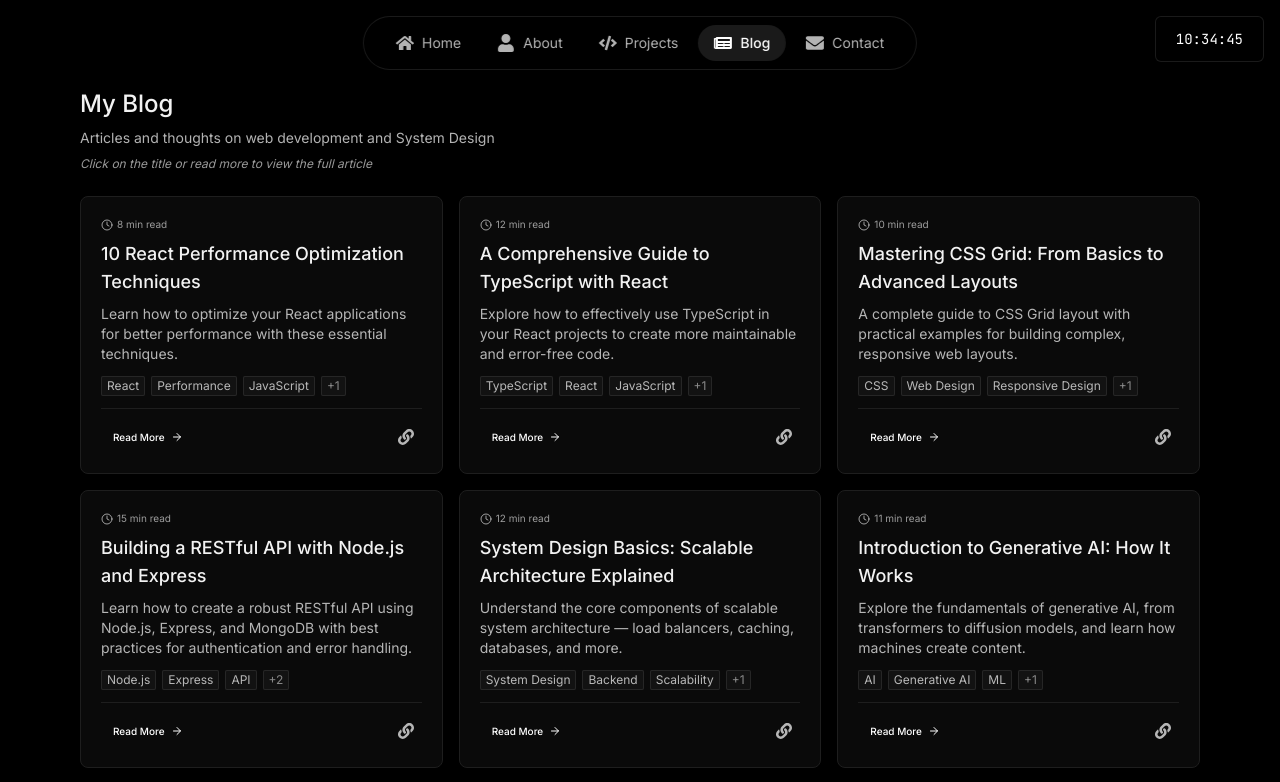
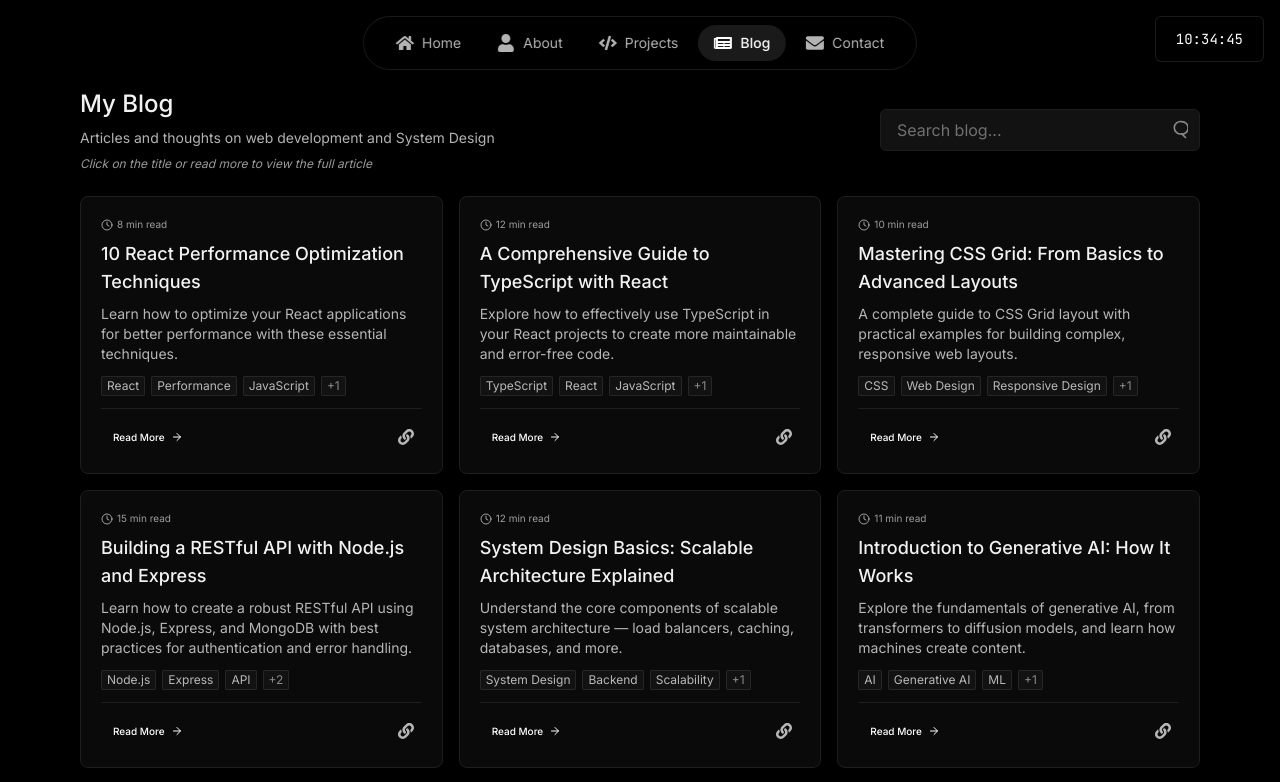
Before and after one commit to ansh-kmar9/portfolio, a React (Create React App) app: page /blog in a window 1280 px wide. Shown: the top 782 px of the page. Built offline with nearby package versions, Linux system fonts and the light colour scheme.

Commit message:
added the search bar in the blog section

```diff
--- a/src/pages/BlogPage.jsx
+++ b/src/pages/BlogPage.jsx
@@ -1,16 +1,28 @@
-import React, { useEffect } from 'react';
+import React, { useEffect, useState } from 'react';
 import { Helmet } from 'react-helmet-async';
 import { motion } from 'framer-motion';
 import { useLocation } from 'react-router-dom';
 import BlogCard from '../components/blog/BlogCard';
-import { blogs } from '../data/blogs';
+import { blogs as blogData } from '../data/blogs';
 
 const BlogPage = () => {
   const location = useLocation();
+  const [searchTerm, setSearchTerm] = useState('');
+  const [filteredBlogs, setFilteredBlogs] = useState(blogData);
 
   useEffect(() => {
     window.scrollTo({ top: 0, behavior: 'smooth' });
   }, [location.pathname]);
+
+  useEffect(() => {
+    const term = searchTerm.toLowerCase();
+    const filtered = blogData.filter((blog) =>
+      blog.title.toLowerCase().includes(term) ||
+      blog.excerpt.toLowerCase().includes(term) ||
+      blog.tags.some(tag => tag.toLowerCase().includes(term))
+    );
+    setFilteredBlogs(filtered);
+  }, [searchTerm]);
 
   return (
     <>
@@ -21,8 +33,10 @@ const BlogPage = () => {
 
       <section className="pt-0 xs:pt-1 sm:pt-3 md:pt-6 px-1 xs:px-2 sm:px-4 md:px-6">
         <div className="container mx-auto max-w-[99%] xs:max-w-[98%] sm:max-w-[95%] lg:max-w-6xl">
-          <div className="mb-2 sm:mb-4 md:mb-6">
-            <div className="flex flex-col">
+
+          {/* Header with Search */}
+          <div className="mb-3 sm:mb-4 md:mb-6 flex flex-col sm:flex-row sm:items-center sm:justify-between gap-2">
+            <div>
               <h1 className="font-medium text-base xs:text-lg sm:text-xl md:text-2xl text-white/95 mb-0.5 xs:mb-1 sm:mb-2">
                 My Blog
               </h1>
@@ -33,15 +47,36 @@ const BlogPage = () => {
                 Click on the title or read more to view the full article
               </p>
             </div>
+
+            {/* Search Box */}
+            <div className="relative w-full max-w-xs sm:max-w-xs">
+              <input
+                type="text"
+                placeholder="Search blog..."
+                className="w-full rounded-md border border-[#1E1E1E] bg-[#121212] text-white/80 placeholder-white/40 px-4 py-2 pr-10 focus:outline-none focus:ring-2 focus:ring-[#262626]"
+                value={searchTerm}
+                onChange={(e) => setSearchTerm(e.target.value)}
+              />
+              <svg
+                className="absolute right-3 top-1/2 transform -translate-y-1/2 text-white/50 h-5 w-5 pointer-events-none"
+                xmlns="http://www.w3.org/2000/svg"
+                fill="none"
+                viewBox="0 0 24 24"
+                stroke="currentColor"
+              >
+                <path strokeLinecap="round" strokeLinejoin="round" strokeWidth={2} d="M21 21l-4.35-4.35M16.65 16.65A7.5 7.5 0 1116.65 2a7.5 7.5 0 010 15z" />
+              </svg>
+            </div>
           </div>
 
+          {/* Blog Cards */}
           <motion.div
             initial={{ opacity: 0 }}
             animate={{ opacity: 1 }}
             transition={{ duration: 0.3 }}
             className="grid grid-cols-1 xs:grid-cols-2 lg:grid-cols-3 gap-1.5 xs:gap-2 sm:gap-3 md:gap-4"
           >
-            {blogs.map((blog, index) => (
+            {filteredBlogs.map((blog, index) => (
               <BlogCard
                 key={blog.id}
                 blog={blog}
@@ -50,15 +85,15 @@ const BlogPage = () => {
             ))}
           </motion.div>
 
-          {/* If no blogs are available, show this message */}
-          {blogs.length === 0 && (
-            <div className="bg-[#0A0A0A] rounded-lg border border-[#1E1E1E] p-4 text-center">
-              <p className="text-white/70 text-sm">No articles available yet. Check back soon!</p>
+          {/* No Results */}
+          {filteredBlogs.length === 0 && (
+            <div className="bg-[#0A0A0A] rounded-lg border border-[#1E1E1E] p-4 text-center mt-6">
+              <p className="text-white/70 text-sm">No articles matched your search.</p>
             </div>
           )}
 
           {/* Bottom note */}
-          {blogs.length > 0 && (
+          {blogData.length > 0 && (
             <p className="text-white/50 text-center text-[9px] xs:text-[10px] sm:text-xs mt-3 sm:mt-5">
               New articles published regularly
             </p>
```
